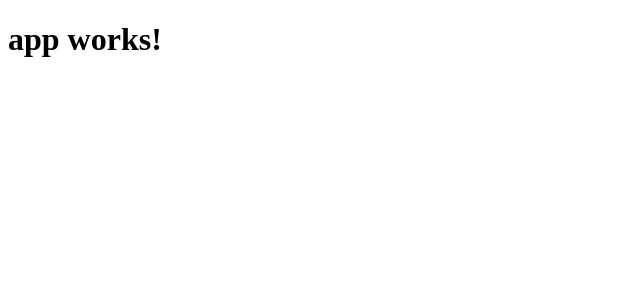
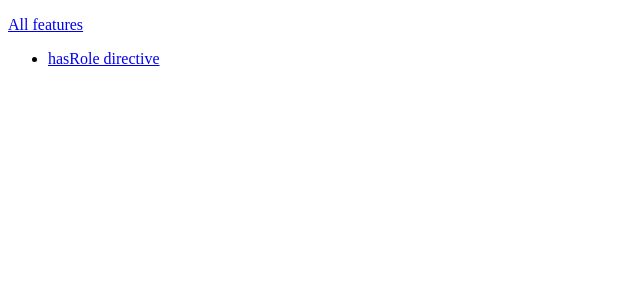
Before and after one commit to asduser/typescript-templates, an Angular app: page / in a window 1280 px wide. Shown: the top 300 px of the page, without its empty margins (0-640 px from the left). Built offline with nearby package versions, Linux system fonts and the light colour scheme.

Commit message:
[+] 404 route, categorized pages.

```diff
--- a/src/app/app.component.html
+++ b/src/app/app.component.html
@@ -1,3 +1,7 @@
-<h1>
-  {{title}}
-</h1>
+<div>
+  <p>
+    <a [routerLink]="['/app']">All features</a>
+  </p>
+</div>
+
+<router-outlet></router-outlet>
--- a/src/app/app.component.ts
+++ b/src/app/app.component.ts
@@ -6,8 +6,4 @@ import { Component } from '@angular/core';
   styleUrls: ['./app.component.css']
 })
 
-export class AppComponent {
-
-  title = 'app works!';
-
-}
+export class AppComponent {}
--- a/src/app/app.module.ts
+++ b/src/app/app.module.ts
@@ -9,11 +9,15 @@ import { appRouting } from "./routing/app";
 
 /* Pages */
 import {HasRolePage} from "./pages/has-role/has-role";
+import {WelcomePage} from "./pages/system/welcome/welcome";
+import {NotFoundPage} from "./pages/system/not-found/not-found";
 
 @NgModule({
   declarations: [
     AppComponent,
-    HasRolePage
+    HasRolePage,
+    WelcomePage,
+    NotFoundPage
   ],
   imports: [
     BrowserModule,
--- /dev/null
+++ b/src/app/pages/system/not-found/not-found.html
@@ -0,0 +1 @@
+Not found ;(
--- /dev/null
+++ b/src/app/pages/system/welcome/welcome.html
@@ -0,0 +1,5 @@
+<div>
+  <ul>
+    <li *ngFor="let item of items"> <a [routerLink]="item.route">{{item.title}}</a> </li>
+  </ul>
+</div>
--- /dev/null
+++ b/src/app/pages/system/welcome/welcome.ts
@@ -0,0 +1,23 @@
+import { Component } from '@angular/core';
+
+@Component({
+  selector: 'welcome-page',
+  templateUrl: './welcome.html'
+})
+
+export class WelcomePage {
+
+  public items: RouteItem[] = [];
+
+  constructor(){
+    this.items = [
+      { route: '/directives', title: 'hasRole directive' }
+    ];
+  }
+
+}
+
+type RouteItem = {
+  route: string,
+  title: string
+}
```
Also changed, not shown: src/app/pages/system/not-found/not-found.ts (added, +8 -0 lines), src/app/routing/app.ts (+9 -3 lines).
